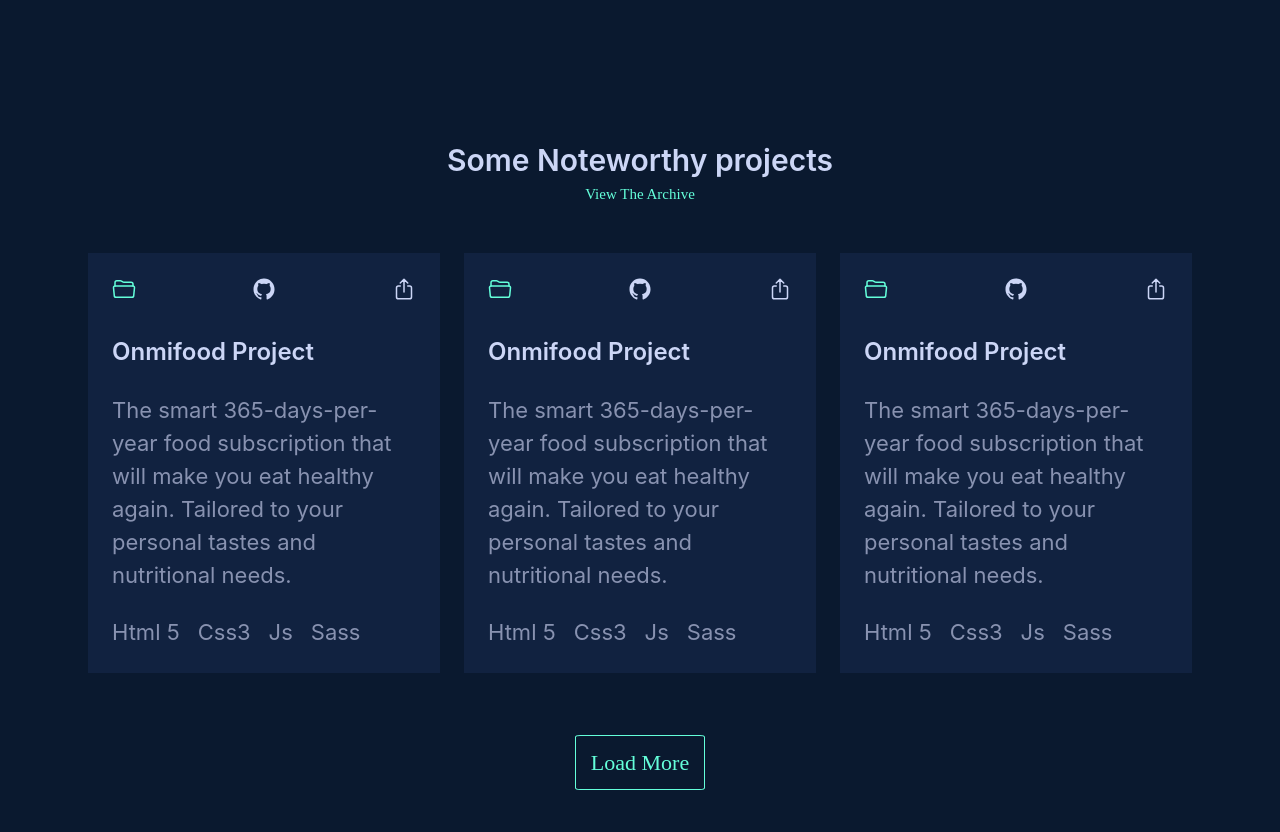
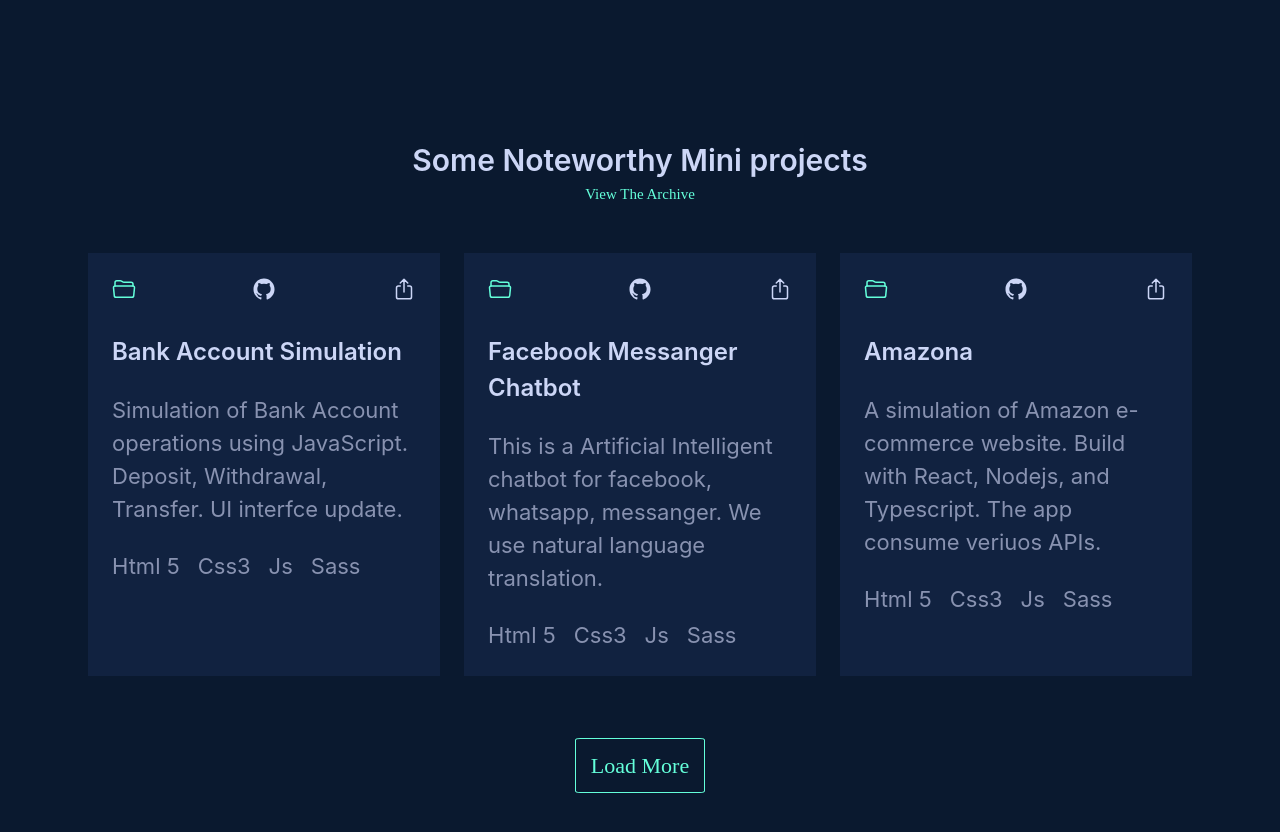
Before and after one commit to Goeorge/jb-profile, a plain HTML site: page index.html in a window 1280 px wide. Shown: the part 4340-5172 px from the top of the page. Drawn offline with nearby package versions, Linux system fonts and the light colour scheme; a web font is replaced by a local one.

Commit message:
modified:   index.html

```diff
--- a/index.html
+++ b/index.html
@@ -255,7 +255,7 @@
 
   <section class="section other-projects">
       <div class="header-center">
-        <p class="main-heading">Some Noteworthy projects</p>
+        <p class="main-heading">Some Noteworthy Mini projects</p>
         <p class="tertiary-heading">View The Archive</p>
       </div>
       <div class="grid-3-cols">
@@ -265,9 +265,9 @@
                 <li><a href="" class="project-link"><ion-icon class="project-icon github" name="logo-github"></ion-icon></a></li>
                 <li><a href="" class="project-link"><ion-icon class="project-icon share" name="share-outline"></ion-icon></a></li>
               </ul>
-              <p class="secondary-heading-2">Onmifood Project</p>
+              <p class="secondary-heading-2">Bank Account Simulation</p>
               <p class="project-description">
-                The smart 365-days-per-year food subscription that will make you eat healthy again. Tailored to your personal tastes and nutritional needs.
+                Simulation of Bank Account operations using JavaScript. Deposit, Withdrawal, Transfer. UI interfce update.
               </p>
               <ul class="techstack">
                 <li>Html 5</li>
@@ -282,9 +282,9 @@
                 <li><a href="" class="project-link"><ion-icon class="project-icon github" name="logo-github"></ion-icon></a></li>
                 <li><a href="" class="project-link"><ion-icon class="project-icon share" name="share-outline"></ion-icon></a></li>
               </ul>
-              <p class="secondary-heading-2">Onmifood Project</p>
+              <p class="secondary-heading-2">Facebook Messanger Chatbot</p>
               <p class="project-description">
-                The smart 365-days-per-year food subscription that will make you eat healthy again. Tailored to your personal tastes and nutritional needs.
+                This is a Artificial Intelligent chatbot for facebook, whatsapp, messanger. We use natural language translation.
               </p>
               <ul class="techstack">
                 <li>Html 5</li>
@@ -299,9 +299,9 @@
                 <li><a href="" class="project-link"><ion-icon class="project-icon github" name="logo-github"></ion-icon></a></li>
                 <li><a href="" class="project-link"><ion-icon class="project-icon share" name="share-outline"></ion-icon></a></li>
               </ul>
-              <p class="secondary-heading-2">Onmifood Project</p>
+              <p class="secondary-heading-2">Amazona</p>
               <p class="project-description">
-                The smart 365-days-per-year food subscription that will make you eat healthy again. Tailored to your personal tastes and nutritional needs.
+                A simulation of Amazon e-commerce website. Build with React, Nodejs, and Typescript. The app consume veriuos APIs.
               </p>
               <ul class="techstack">
                 <li>Html 5</li>
```
